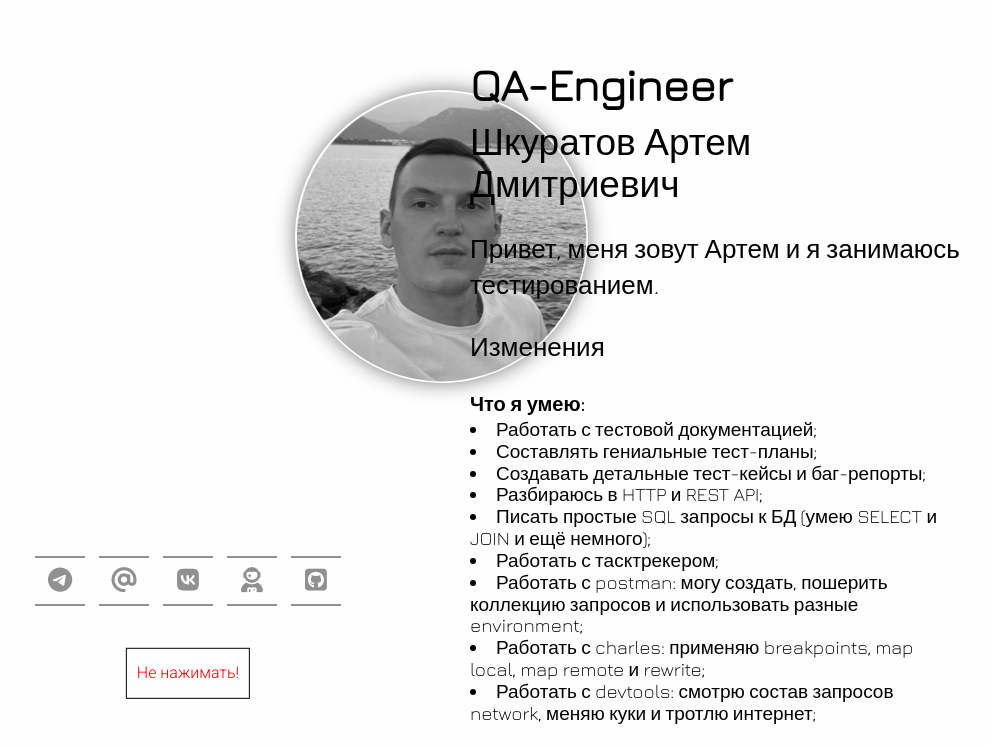
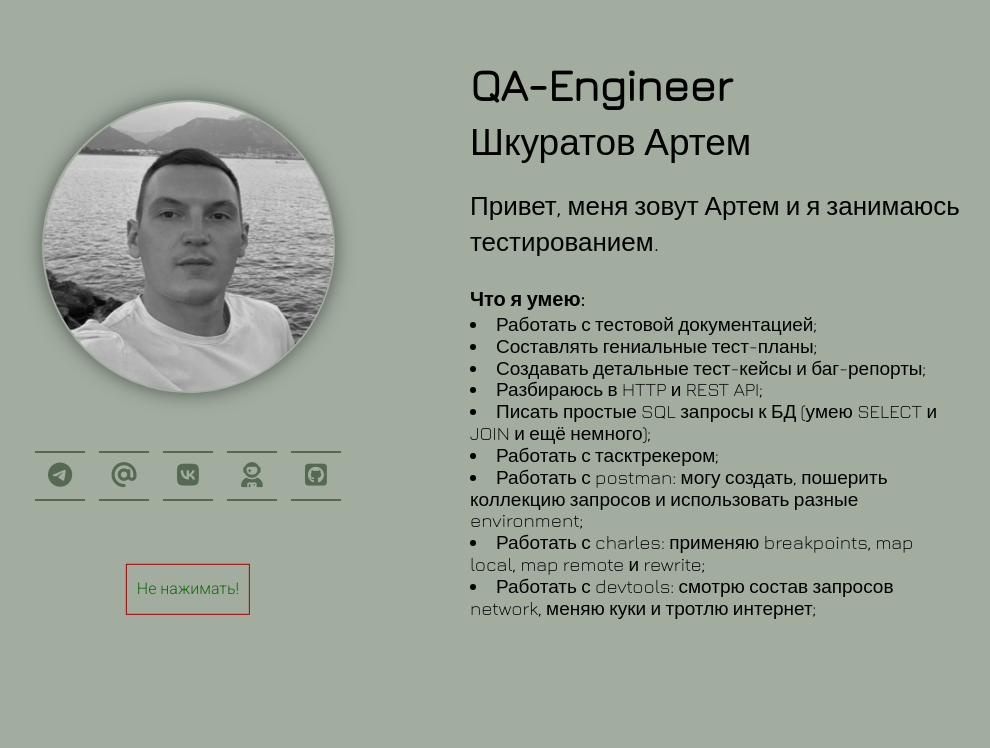
Before and after one commit to ArtemShkuratov-qa/CV, a plain HTML site: page index.html in a window 1280 px wide. Shown: the whole page, without its empty margins (55-1045 px from the left). Drawn offline with nearby package versions, Linux system fonts and the light colour scheme.

Commit message:
Изменения2

```diff
--- a/index.html
+++ b/index.html
@@ -15,22 +15,16 @@
     <title>Document</title>
 </head>
   <body>
-    <header class="header">
-      <img src="./avatar4.png" alt="avatar" class="header__avatar" />
-    </header>
     <div class="iam">
       <div class="container mycontainer">
         <div class="box">
-          <img class="box-img" src="01.png" alt="">
+          <img class="box-img" src="avatar4.png" alt="">
         </div>
         <div class="about">
           <h1 class="title">QA-Engineer</h1>
-          <h2 class="subtitle">Шкуратов Артем Дмитриевич</h2>
+          <h2 class="subtitle">Шкуратов Артем</h2>
           <p class="description">
             Привет, меня зовут Артем и я занимаюсь тестированием.
-          </p>
-          <p class="description">
-            Изменения
           </p>
           <h3 class="skills">Что я умею:</h3>
               <li>Работать с тестовой документацией;</li>
--- a/style.css
+++ b/style.css
@@ -1,21 +1,20 @@
 body {
   font-family: 'Jura', sans-serif;
-  background-color: #fefefe;
+  background-color: #A2ADA0;
   color: #000000;
-  display: flex;
-  justify-content: center;
-  align-items: center;
-  align-content: center;
 }
 
 .header {
-  margin: 0px 0;
-  position:absolute;
+  position: absolute;
   top:90px;
-  left:350px;
+  left: 200px;
+  font-weight: 290px;
 }
 
-.header__avatar {
+img {
+  position: absolute;
+  top:40px;
+  left: 97px;
   height:290px;
   border-radius: 50%;
   box-shadow: 0 0 20px rgba(0,0,0,0.5);
@@ -92,7 +91,6 @@ p{
 
 
 ul {
-  position:absolute;
   bottom:70px;
   left:353px;
   transform:translate(-50%,-50%);
@@ -116,7 +114,7 @@ ul li a {
   font-size:25px;
   text-align:center;
   text-decoration:none;
-  color:#909090;
+  color:#566953;
   margin: 3px 7px;
   transition:.5s;
 }
@@ -128,7 +126,7 @@ ul li a span:nth-child(1),
 ul li a span:nth-child(3){
   width:100%;
   height:2px;
-  background:#909090;
+  background:#566953;
 }
 ul li a span:nth-child(1) {
   top:0;
@@ -156,7 +154,7 @@ ul li a span:nth-child(2),
 ul li a span:nth-child(4){
   width:2px;
   height:100%;
-  background:#909090;
+  background:#566953;
 }
 ul li a span:nth-child(2) {
   top:0;
@@ -311,8 +309,8 @@ p {
   left: 50%;
   padding: 15px 10px;
   background: transparent;
-  color: #ff0000;
-  border: 1px solid #000000;
+  color: #146B0E;
+  border: 1px solid #a30000;
   text-decoration: none;
 }
 
```
